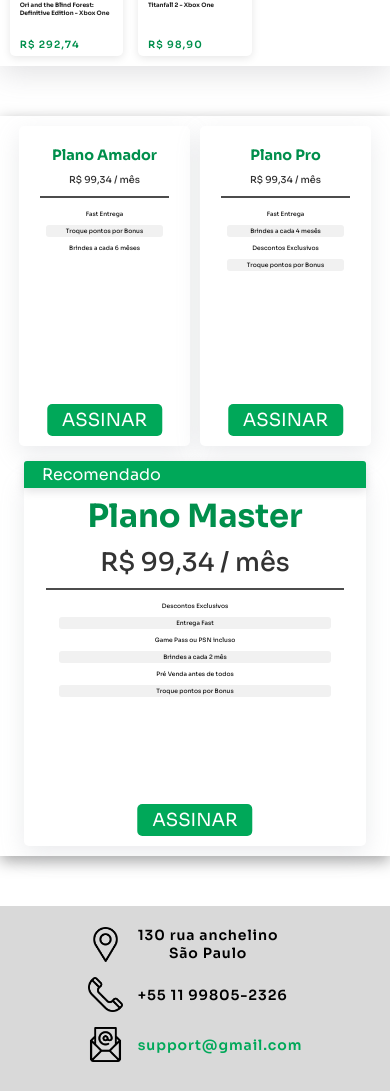
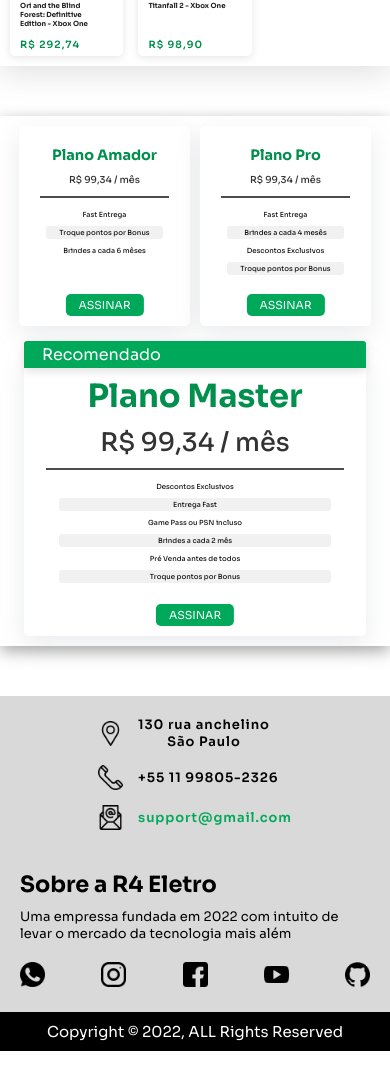
Before and after one commit to rafaelpssilva/e-commerce, a plain HTML site: page index.html in a window 390 px wide. Shown: the part 906-1997 px from the top of the page. After the commit the page ends 1957 px from the top, so only its background shows below. Drawn offline with Linux system fonts and the light colour scheme.

Commit message:
att mult

```diff
--- a/games6.0.css
+++ b/games6.0.css
@@ -419,9 +419,7 @@ body {
     display: block;
 }
 
-.box-signature .btn:hover {
-    background-color: var(--cor3);
-}
+
 
 .low-plane li:nth-child(even),
 .middle-plane li:nth-child(even),
@@ -1067,22 +1065,22 @@ body {
     }
 
     .product-name {
-        font-size: 6px;
-        width: 90px;
-        left: 8.5%;
+        font-size: 7px;
+        width: 85px;
+        left: 8.9%;
         top: 63%;
     }
 
     .price-without-discount {
         font-size: 6px;
-        left: 8.5%;
+        left: 8.9%;
         top: 84%;
     }
 
     .discount-price {
         font-size: 10px;
         top: 88%;
-        left: 8.5%;
+        left: 8.9%;
     }
 
      /* SUBSCRIPTION PACKAGES */
@@ -1097,14 +1095,14 @@ body {
 
     .low-plane {
         width: 45%;
-        height: 320px;
+        height: 200px;
         margin: 0px 5px 0px 0px;
         order: 1;
     }
 
     .middle-plane {
         width: 45%;
-        height: 320px;
+        height: 200px;
         margin-right: 0;
         margin: 0px 0px 0px 5px;
         order: 2;
@@ -1114,6 +1112,7 @@ body {
         width: 90%;
         margin: 30px 0px 0px 0px;
         order: 3;
+        height: 280px;
     }
 
     .low-plane h1,
@@ -1129,7 +1128,7 @@ body {
     .low-plane li,
     .middle-plane li,
     .high-plane li {
-        font-size: 6px;
+        font-size: 7px;
     }
 
     .recommended {
@@ -1142,7 +1141,59 @@ body {
         right: 0px;
     }
 
-    .footer {
-        overflow: hidden;
+    .subscription-packages .btn {
+        font-size: 11px;
+        padding: 4px 13px;
+
+    }
+
+    .sidenav::after {
+        top: 0px;
+        right: 20px;
+        font-size: 9px;
+    }
+
+    .low-plane hr,
+    .middle-plane hr,
+    .high-plane hr {
+        width: 99%;
+        margin: 10px auto;
+        border: 0.8px solid rgba(0, 0, 0, .7);
+    }
+
+
+
+    .company-address div img {
+        width: 25px;
+    }
+
+    .company-address p {
+        font-size: 13px;
+    }
+
+    .support {
+        grid-area: support;
+        width: 350px;
+        margin: auto;
+    }
+
+    .support h2 {
+        font-size: 1.4em;
+    }
+
+    .support p {
+        font-size: 13px;
+    }
+
+    .support li img {
+        width: 25px;
+    }
+
+    .copyright {
+        grid-area: copyright;
+        margin-top: 20px;
+        padding: 10px;
+        font-size: 15px;
+        width: 100%;
     }
 }
--- a/index.html
+++ b/index.html
@@ -235,7 +235,7 @@
                     <li><a href=""><img src="img/icones/icon-redes-sociais/instagram.png" alt="instagram"></a></li>
                     <li><a href=""><img src="img/icones/icon-redes-sociais/facebook.png" alt="facebook"></a></li>
                     <li><a href=""><img src="img/icones/icon-redes-sociais/youtube.png" alt="youtube"></a></li>
-                    <li><a href="#" style="display: none;"><img src="img/icones/icon-redes-sociais/github.png" alt="github"></a></li>
+                    <li><a href="#"><img src="img/icones/icon-redes-sociais/github.png" alt="github"></a></li>
                     <!-- <li><a href=""><img src="img/icones/icon-redes-sociais/linkedin.png" alt="linkedin"></a></li> -->
                 </ul>
             </div>
```
